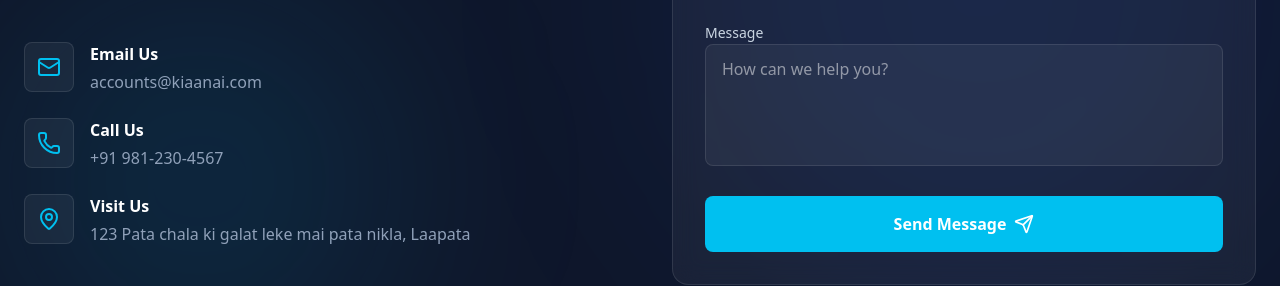
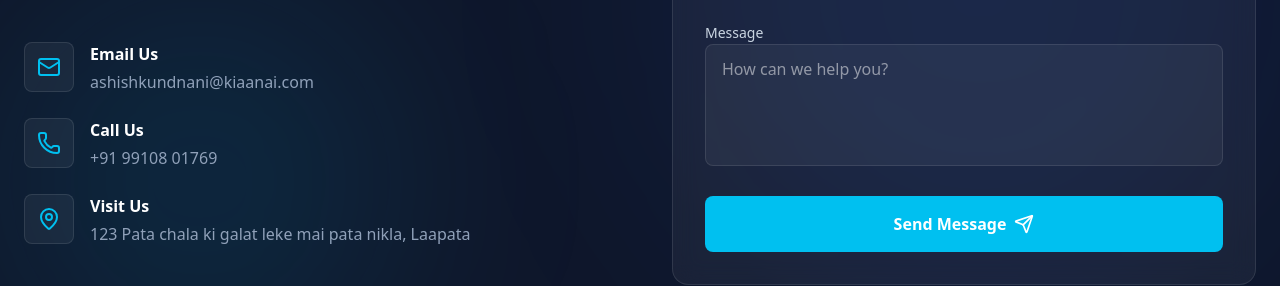
Before and after one commit to Vercel-access-projects/kiaan-ai, a Next.js app: page / in a window 1280 px wide. Shown: the part 2996-3282 px from the top of the page. Built offline with nearby package versions, Linux system fonts and the light colour scheme.

Commit message:
Contact Updated

```diff
--- a/src/components/contact.tsx
+++ b/src/components/contact.tsx
@@ -68,7 +68,7 @@ export function Contact() {
                                     </div>
                                     <div>
                                         <h3 className="font-semibold text-white mb-1">Email Us</h3>
-                                        <p className="text-slate-400">accounts@kiaanai.com</p>
+                                        <p className="text-slate-400">ashishkundnani@kiaanai.com</p>
                                     </div>
                                 </div>
                                 <div className="flex items-start gap-4">
@@ -77,7 +77,7 @@ export function Contact() {
                                     </div>
                                     <div>
                                         <h3 className="font-semibold text-white mb-1">Call Us</h3>
-                                        <p className="text-slate-400">+91 981-230-4567</p>
+                                        <p className="text-slate-400">+91 99108 01769</p>
                                     </div>
                                 </div>
                                 <div className="flex items-start gap-4">
```
